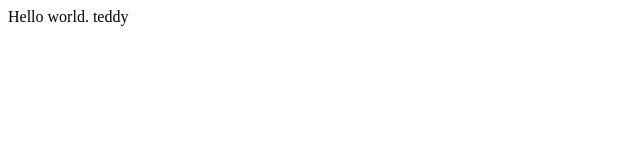
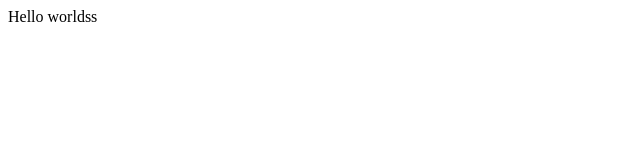
Before and after one commit to ssh7967/opentutorials-Teddy, a plain HTML site: page index.html in a window 1280 px wide. Shown: the full height of the page, 0-640 px from the left. Drawn offline with Linux system fonts and the light colour scheme.

Commit message:
chage index.html

```diff
--- a/index.html
+++ b/index.html
@@ -14,6 +14,6 @@ Remove this if you use the .htaccess -->
 <link rel="apple-touch-icon" href="/apple-touch-icon.png" />
 </head>
 <body>
-Hello world. teddy
+Hello worldss
 </body>
 </html>
```
